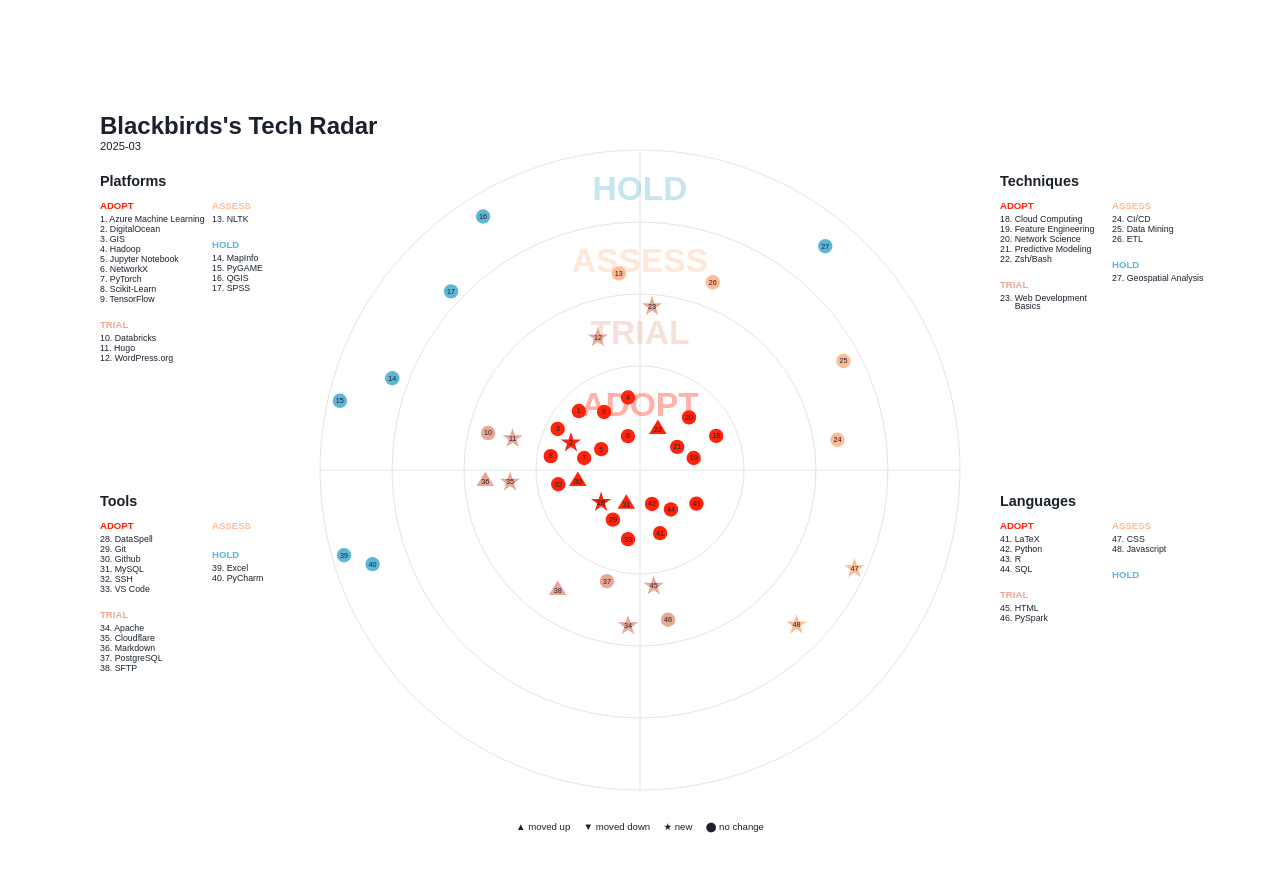
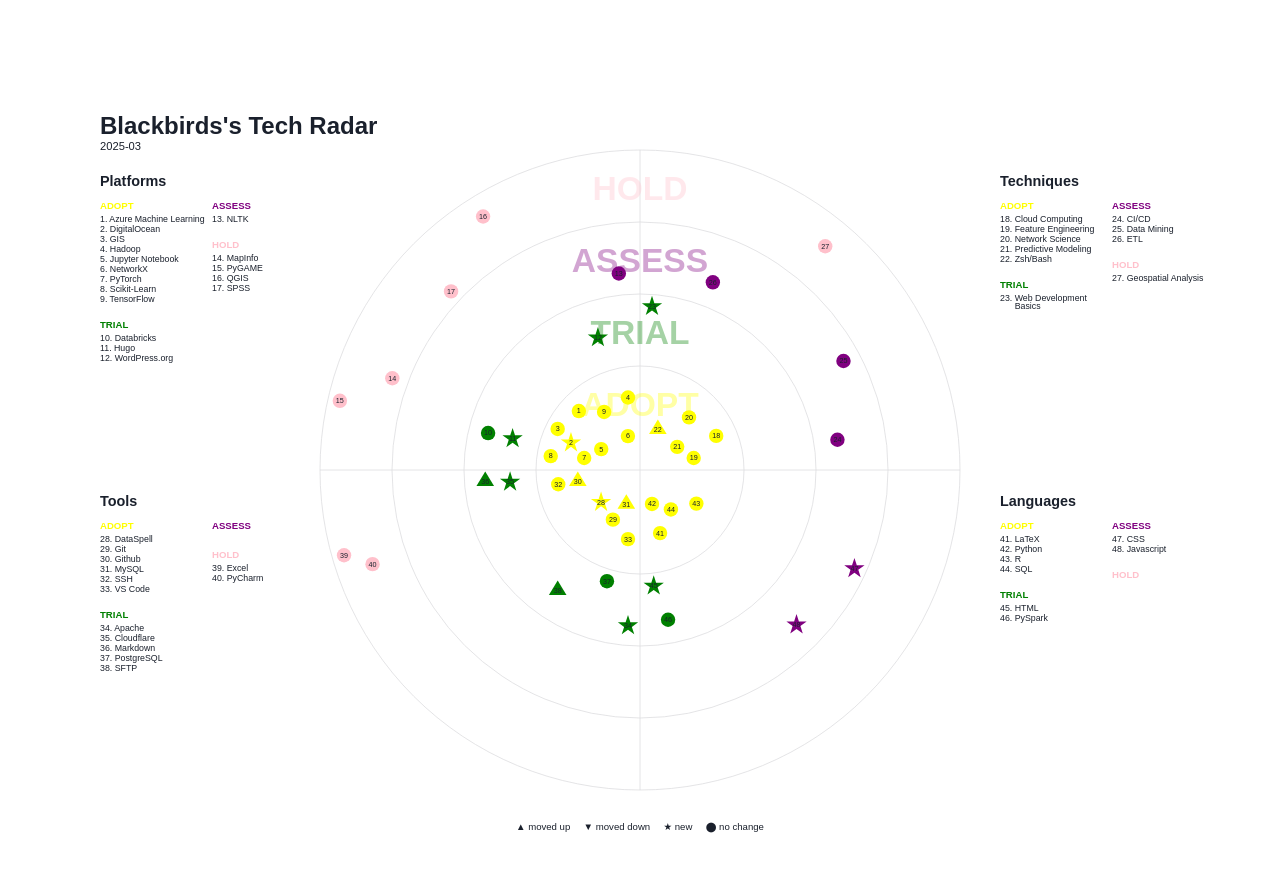
Before and after one commit to emiliosao/tech-radar, a plain HTML site: page index.html in a window 1280 px wide. Drawn offline with nearby package versions, Linux system fonts and the light colour scheme.

Commit message:
Added color definitions within radar.js

```diff
--- a/index.html
+++ b/index.html
@@ -136,10 +136,10 @@
                     { name: "Techniques" },
                 ],
                 rings: [
-                    { name: "ADOPT", color: "#FF2308" },
-                    { name: "TRIAL", color: "#EBA795" },
-                    { name: "ASSESS", color: "#FFBB94" },
-                    { name: "HOLD", color: "#5EB6D7" }
+                    { name: "ADOPT", color: "yellow" },
+                    { name: "TRIAL", color: "green" },
+                    { name: "ASSESS", color: "purple" },
+                    { name: "HOLD", color: "pink" }
                 ],
                 entries: data.entries
             });
```
Also changed, not shown: radar.js (+24 -11 lines).
